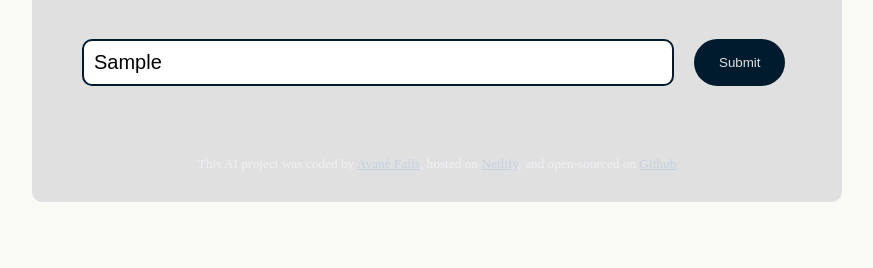
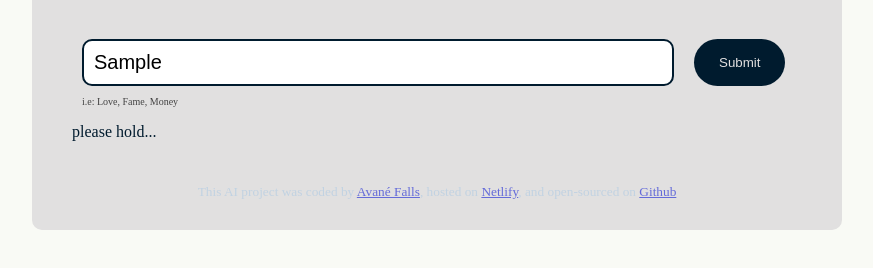
Before and after one commit to Raynecloudss/Haiku-generator, a plain HTML site: page index.html in a window 1280 px wide. Both pictures are taken after typing "Sample" into the empty fields and a click on the input 942 px from the left and 284 px from the top of the page. Shown: the part 222-490 px from the top of the page, without its empty margins (203-1076 px from the left). Drawn offline with nearby package versions, Linux system fonts and the light colour scheme; no server answers.

Commit message:
classes added, ux improved

```diff
--- a/index.html
+++ b/index.html
@@ -14,6 +14,7 @@
         <h1>Haiku Generator</h1>
       </header>
       <main>
+        <div class="form-container">
           <form id="haiku-generator">
             <input
               type="text"
@@ -26,6 +27,8 @@
             />
             <input type="submit" class="submit-button" />
           </form>
+          <small class="hints">i.e: Love, Fame, Money</small>
+        </div>
         <div id="haiku-lines" class="haiku-lines"></div>
       </main>
       <footer>
--- a/src/javascript.js
+++ b/src/javascript.js
@@ -14,8 +14,16 @@ function generateHaiku(event) {
   let apiKey = "a38c4204at848f00bec4c7fabo002e83";
   let prompt = `User instructions: Generate a famous haiku about ${topicInput.value}`;
   let context =
-    "You are a haiku expert. Your missions is to generate a 3 line haiku in basic HTML using <em> and <br /> without a title. Make sure to follow user instructions. Make sure sign the haiku 'SheCodes AI' at the bottom, and not the top using <strong>";
+    "You are a haiku expert. Your missions is to generate a 3 line haiku in basic HTML using <em> and <br /> for the entire haiku. Create the haiku without a title. Make sure to follow user instructions. Make sure to sign the haiku 'SheCodes AI' at the bottom, and not the top using <strong> Do not alter the color of the text.";
   let apiUrl = `https://api.shecodes.io/ai/v1/generate?prompt=${prompt}&context=${context}&key=${apiKey}`;
+
+  let generatingHaikuElement = document.querySelector("#haiku-lines");
+  new Typewriter("#haiku-lines", {
+    strings: `please hold...`,
+    autoStart: true,
+    delay: 50,
+    cursor: null,
+  });
 
   axios.get(apiUrl).then(displayHaiku);
 
--- a/src/style.css
+++ b/src/style.css
@@ -15,8 +15,15 @@ h1 {
   text-align: center;
 }
 
+.hints {
+  font-size: 10px;
+  padding-left: 20px;
+  opacity: 0.7;
+}
+
 form {
   padding: 20px;
+  padding-bottom: 5px;
   display: flex;
 }
 
@@ -30,11 +37,11 @@ form {
 }
 
 a {
-  color: #c1d2e2;
+  color: #646bd9;
 }
 
 footer {
-  color: #f0eef3;
+  color: #c1d2e2;
   padding-top: 15px;
   margin-top: 15px;
   font-size: smaller;
```
Lines whose indentation alone changed are shown as unchanged.
